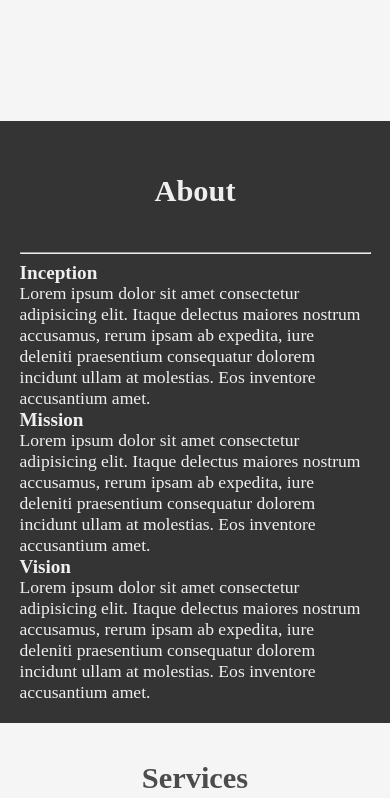
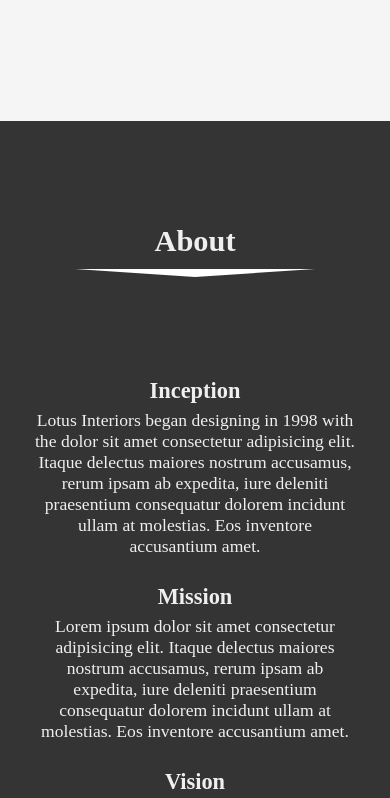
Before and after one commit to Liv4-code/lotus-interiors, a website: page src/index.html in a window 390 px wide. Shown: the part 860-1658 px from the top of the page. Drawn offline with Linux system fonts and the light colour scheme; a web font is replaced by a local one.

Commit message:
Styled about section layout for mobile devices

```diff
--- a/src/index.html
+++ b/src/index.html
@@ -64,18 +64,17 @@
             <!-- ABOUT SECTION -->
             <div class="about-section">
                 <h2 class="about-section__title">About</h2>
-                <div class="about-section__title--underline">
-                    <hr />
-                </div>
+                <div class="about-section__title--underline"></div>
                 <div class="about-section__content">
                     <div>
                         <h3>Inception</h3>
                         <p>
-                            Lorem ipsum dolor sit amet consectetur adipisicing
-                            elit. Itaque delectus maiores nostrum accusamus,
-                            rerum ipsam ab expedita, iure deleniti praesentium
-                            consequatur dolorem incidunt ullam at molestias. Eos
-                            inventore accusantium amet.
+                            Lotus Interiors began designing in 1998 with the
+                            dolor sit amet consectetur adipisicing elit. Itaque
+                            delectus maiores nostrum accusamus, rerum ipsam ab
+                            expedita, iure deleniti praesentium consequatur
+                            dolorem incidunt ullam at molestias. Eos inventore
+                            accusantium amet.
                         </p>
                     </div>
                     <div>
--- a/src/scss/globals/_boilerplate.scss
+++ b/src/scss/globals/_boilerplate.scss
@@ -1,4 +1,11 @@
 @use "../util";
+
+@mixin flexCenter {
+    display: flex;
+    flex-direction: column;
+    justify-content: center;
+    align-items: center;
+}
 
 html {
     box-sizing: border-box;
--- a/src/scss/globals/_typography.scss
+++ b/src/scss/globals/_typography.scss
@@ -11,11 +11,12 @@ h4 {
 h2 {
     font-size: 1.9em;
     text-align: center;
-    padding: 10%;
+    padding: 10% 10% 1% 10%;
 }
 
 h3 {
-    font-size: 1.2em;
+    font-size: 1.4em;
+    margin-bottom: 2%;
 }
 
 p {
--- a/src/scss/layout/_about.scss
+++ b/src/scss/layout/_about.scss
@@ -1,6 +1,36 @@
+@import "../globals";
+
 .about-section {
+    @include flexCenter;
+    height: 100vh;
     margin-top: 35%;
     padding: 5%;
     background-color: var(--secondary-color);
     color: var(--font-color-light);
 }
+
+.about-section__title {
+    margin: 2%;
+}
+
+.about-section__title--underline {
+    width: 0;
+    height: 0;
+    border-left: 120px solid transparent;
+    border-right: 120px solid transparent;
+    border-top: 8px solid rgb(255, 255, 255);
+    margin-bottom: 25%;
+}
+
+.about-section__content {
+    @include flexCenter;
+    text-align: center;
+
+    div {
+        padding: 4%;
+    }
+
+    // @media (max-width: $breakpoint-xsml-cellphone) {
+    //     flex-direction: row;
+    // }
+}
--- a/src/scss/main.scss
+++ b/src/scss/main.scss
@@ -90,3 +90,5 @@ header {
         transform: rotate(180deg);
     }
 }
+
+@export flexCenter;
```
Also changed, not shown: src/scss/main.css, 1 other file.
